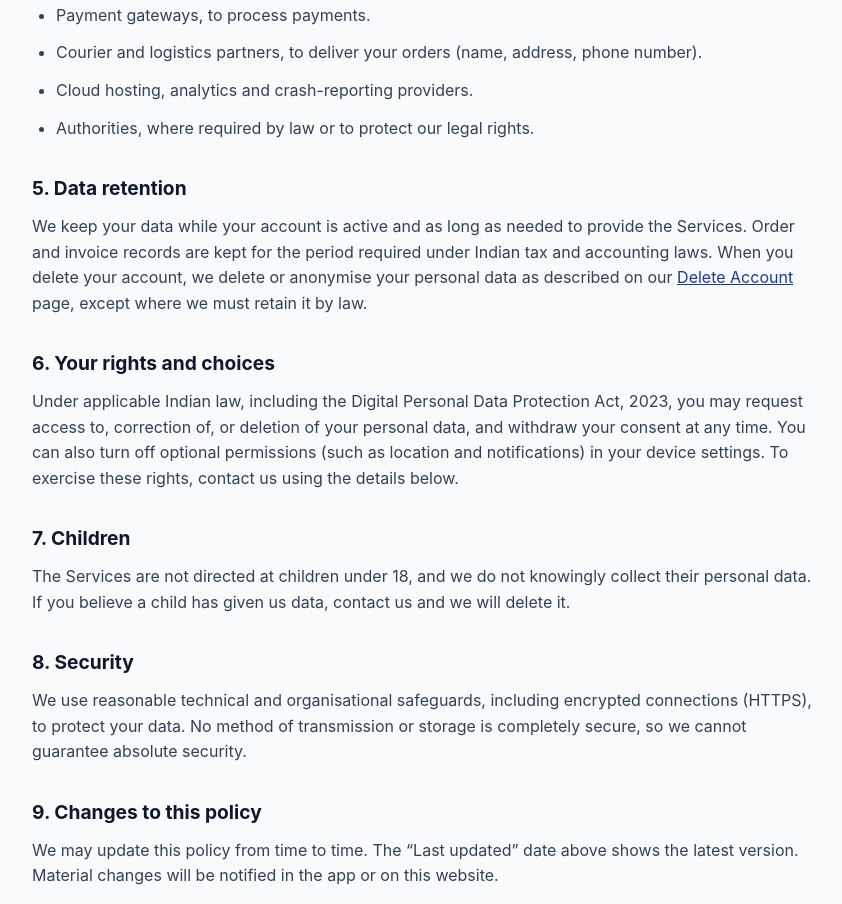
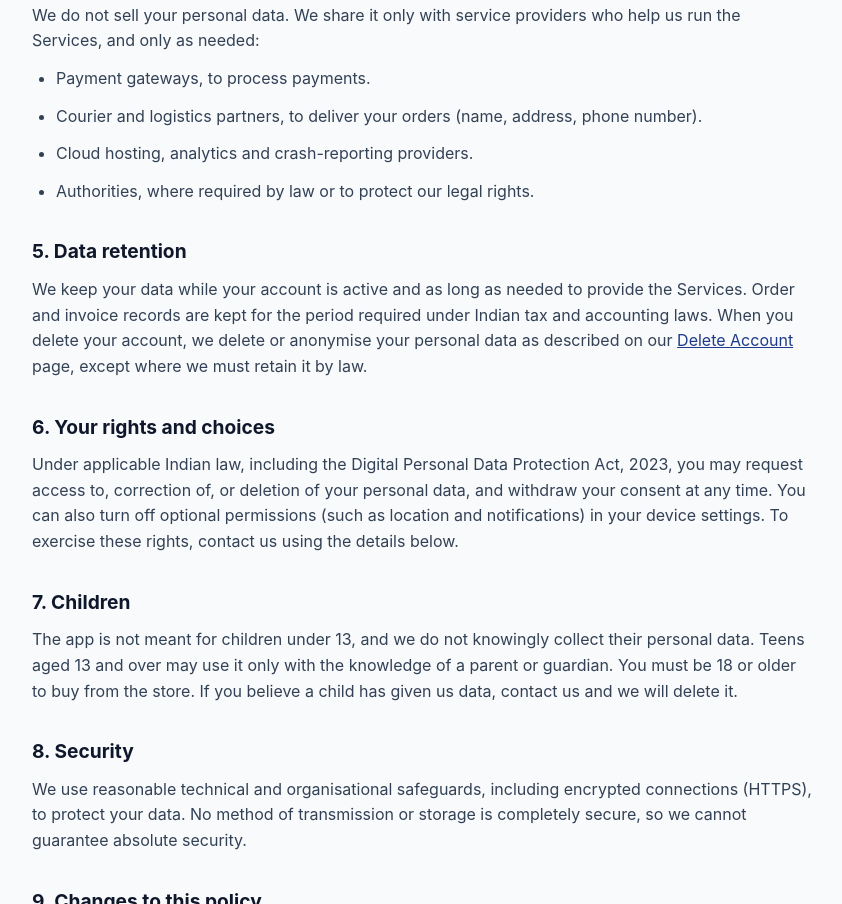
Before and after one commit to astronamha/haldon, a plain HTML site: page astronamha/privacy-policy.html in a window 1280 px wide. Shown: the part 1388-2292 px from the top of the page, without its empty margins (112-954 px from the left). Drawn offline with Linux system fonts and the light colour scheme.

Commit message:
Astronamha privacy: same children age as the app, link the app's detailed notice (#4)
Claude-Session: https://claude.ai/code/session_01L57H9HvazAaHqmLCkMdrAJ

Co-authored-by: Claude <noreply@anthropic.com>

```diff
--- a/astronamha/privacy-policy.html
+++ b/astronamha/privacy-policy.html
@@ -26,6 +26,7 @@
       <h1>Privacy Policy</h1>
       <p class="meta">Last updated: 24 November 2026</p>
       <p>This Privacy Policy explains how Meenakshi Sharma, trading as Haldon International (&ldquo;Haldon International&rdquo;, &ldquo;we&rdquo;, &ldquo;us&rdquo;) collects, uses and protects your personal information when you use the Astronamha mobile app (Android and iOS), astronamha.com, its store and this website (together, the &ldquo;Services&rdquo;). By using the Services you agree to this policy.</p>
+      <p>The full list of what the app itself stores, how birth details are encrypted and which service providers process it is in the app privacy notice at <a href="https://astronamha.com/privacy">astronamha.com/privacy</a>, which forms part of this policy.</p>
       <h2>1. Information we collect</h2>
       <p>We collect only what we need to provide the Services:</p>      <ul><li><strong>Account details:</strong> name, email address and profile picture from Google or Apple sign-in, and your mobile number if you give it for an order.</li><li><strong>Astrology inputs:</strong> date, time and place of birth, and other details you enter to generate readings.</li><li><strong>Order details:</strong> delivery address, pincode, order history and contact details needed to ship your order.</li><li><strong>Device and usage data:</strong> device model, OS version, app version, crash logs, and in-app activity used to improve the app.</li><li><strong>Location (optional):</strong> approximate or precise location, only if you grant permission, for panchang and local timings.</li><li><strong>Communications:</strong> messages you send to our support team.</li></ul>
       <h2>2. How we use your information</h2>
@@ -39,7 +40,7 @@
       <h2>6. Your rights and choices</h2>
       <p>Under applicable Indian law, including the Digital Personal Data Protection Act, 2023, you may request access to, correction of, or deletion of your personal data, and withdraw your consent at any time. You can also turn off optional permissions (such as location and notifications) in your device settings. To exercise these rights, contact us using the details below.</p>
       <h2>7. Children</h2>
-      <p>The Services are not directed at children under 18, and we do not knowingly collect their personal data. If you believe a child has given us data, contact us and we will delete it.</p>
+      <p>The app is not meant for children under 13, and we do not knowingly collect their personal data. Teens aged 13 and over may use it only with the knowledge of a parent or guardian. You must be 18 or older to buy from the store. If you believe a child has given us data, contact us and we will delete it.</p>
       <h2>8. Security</h2>
       <p>We use reasonable technical and organisational safeguards, including encrypted connections (HTTPS), to protect your data. No method of transmission or storage is completely secure, so we cannot guarantee absolute security.</p>
       <h2>9. Changes to this policy</h2>
```
